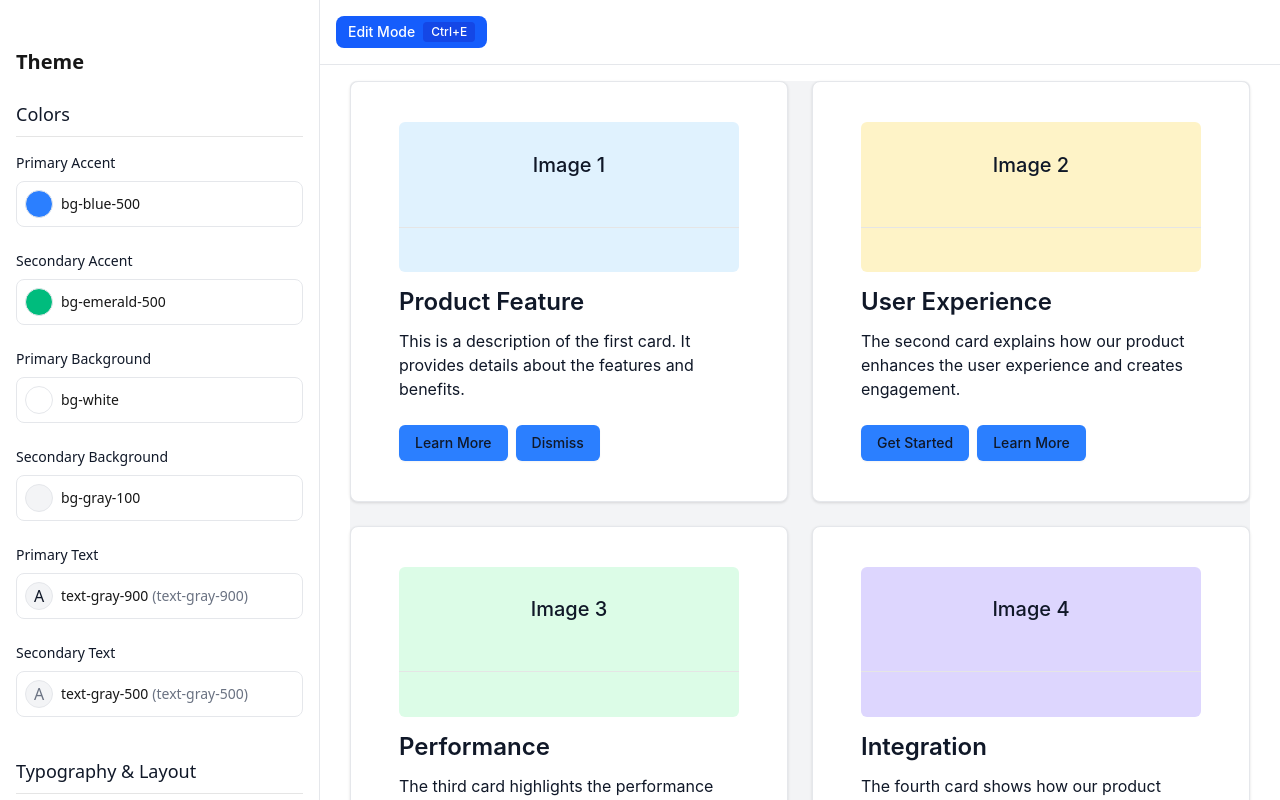
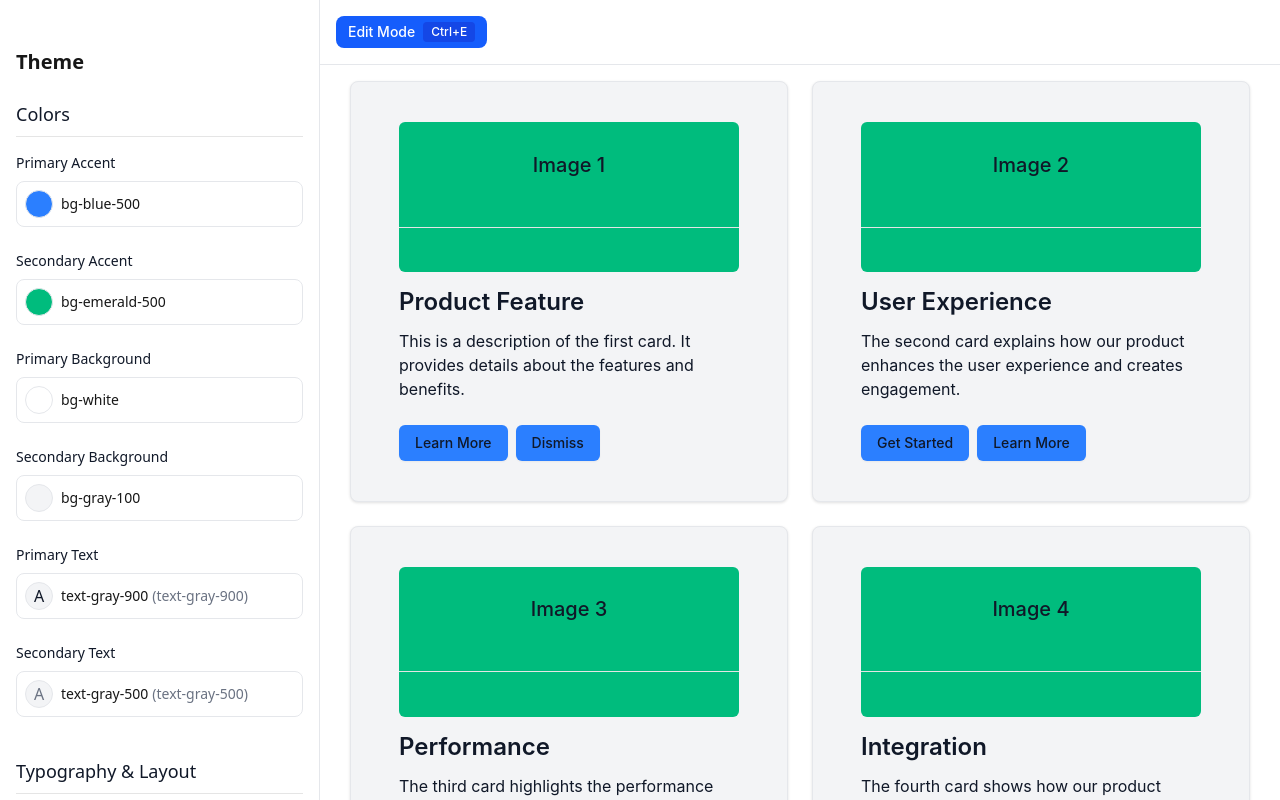
Before and after one commit to daviddossett/targeted-selection, a Next.js app: page / in a window 1280 px wide. Shown: the top 800 px of the page. Built offline with nearby package versions, Linux system fonts and the light colour scheme.

Commit message:
FInally getting back on track here

```diff
--- a/src/components/ComponentRenderer.tsx
+++ b/src/components/ComponentRenderer.tsx
@@ -186,22 +186,42 @@ export const ComponentRenderer: React.FC<ComponentRendererProps> = ({ instance }
       finalStyles.fontFamily = themeSettings.fontFamily;
     }
 
-    // Apply background colors based on component type only if no color is explicitly set
+    // Apply background colors based on component type or id only if no color is explicitly set
     // This includes tailwind classes that start with "bg-"
-    const hasExplicitBgColor = finalStyles.backgroundColor !== undefined && finalStyles.backgroundColor !== "";
+    const hasExplicitBgColor =
+      finalStyles.backgroundColor !== undefined &&
+      finalStyles.backgroundColor !== "" &&
+      finalStyles.backgroundColor !== "hsl(var(--background))" &&
+      finalStyles.backgroundColor !== "hsl(var(--card))";
+
     if (!hasExplicitBgColor) {
       if (component.type === "button") {
         finalStyles.backgroundColor = themeSettings.primaryAccent;
       } else if (component.type === "card") {
-        finalStyles.backgroundColor = themeSettings.primaryBackground;
+        // Card now uses secondary background
+        finalStyles.backgroundColor = themeSettings.secondaryBackground;
       } else if (component.type === "container") {
-        finalStyles.backgroundColor = themeSettings.secondaryBackground;
+        // Special handling for specific components
+        if (component.id === "image") {
+          finalStyles.backgroundColor = themeSettings.secondaryAccent;
+        } else if (component.id === "grid") {
+          // Grid uses primary background
+          finalStyles.backgroundColor = themeSettings.primaryBackground;
+        } else {
+          // Default for other containers
+          finalStyles.backgroundColor = themeSettings.secondaryBackground;
+        }
       }
     }
 
     // Apply text color inheritance from theme if not explicitly set
     // This includes tailwind classes that start with "text-"
-    const hasExplicitTextColor = finalStyles.color !== undefined && finalStyles.color !== "";
+    const hasExplicitTextColor =
+      finalStyles.color !== undefined &&
+      finalStyles.color !== "" &&
+      finalStyles.color !== "hsl(var(--foreground))" &&
+      finalStyles.color !== "hsl(var(--card-foreground))";
+
     if (!hasExplicitTextColor) {
       if (component.type === "button") {
         // Auto-detect if we need light or dark text based on background color
@@ -274,14 +294,27 @@ export const ComponentRenderer: React.FC<ComponentRendererProps> = ({ instance }
     const bgColor = componentStyles.backgroundColor || "";
     if (bgColor.startsWith("bg-")) {
       classes.push(bgColor);
-    } else if (!componentStyles.backgroundColor) {
+    } else if (
+      !componentStyles.backgroundColor ||
+      componentStyles.backgroundColor === "hsl(var(--background))" ||
+      componentStyles.backgroundColor === "hsl(var(--card))"
+    ) {
       // If no explicit background color is set, use theme settings
       if (component.type === "button" && themeSettings.primaryAccent.startsWith("bg-")) {
         classes.push(themeSettings.primaryAccent);
-      } else if (component.type === "card" && themeSettings.primaryBackground.startsWith("bg-")) {
-        classes.push(themeSettings.primaryBackground);
-      } else if (component.type === "container" && themeSettings.secondaryBackground.startsWith("bg-")) {
+      } else if (component.type === "card" && themeSettings.secondaryBackground.startsWith("bg-")) {
+        // Card now uses secondary background
         classes.push(themeSettings.secondaryBackground);
+      } else if (component.type === "container") {
+        if (component.id === "image" && themeSettings.secondaryAccent.startsWith("bg-")) {
+          classes.push(themeSettings.secondaryAccent);
+        } else if (component.id === "grid" && themeSettings.primaryBackground.startsWith("bg-")) {
+          // Grid uses primary background
+          classes.push(themeSettings.primaryBackground);
+        } else if (themeSettings.secondaryBackground.startsWith("bg-")) {
+          // Default for other containers
+          classes.push(themeSettings.secondaryBackground);
+        }
       }
     }
 
@@ -289,7 +322,11 @@ export const ComponentRenderer: React.FC<ComponentRendererProps> = ({ instance }
     const textColor = componentStyles.color || "";
     if (textColor.startsWith("text-")) {
       classes.push(textColor);
-    } else if (!componentStyles.color) {
+    } else if (
+      !componentStyles.color ||
+      componentStyles.color === "hsl(var(--foreground))" ||
+      componentStyles.color === "hsl(var(--card-foreground))"
+    ) {
       // If no explicit text color is set, use theme settings
       if (themeSettings.primaryText.startsWith("text-")) {
         classes.push(themeSettings.primaryText);
--- a/src/lib/defaultAppTemplate.ts
+++ b/src/lib/defaultAppTemplate.ts
@@ -56,7 +56,6 @@ export const defaultAppTemplate: AppDefinition = {
             type: 'container',
             label: 'Image',
             defaultStyles: {
-                backgroundColor: '#f3f4f6',
                 borderRadius: '0.375rem',
                 width: '100%',
                 height: '150px',
@@ -72,7 +71,6 @@ export const defaultAppTemplate: AppDefinition = {
             type: 'card',
             label: 'Card',
             defaultStyles: {
-                backgroundColor: 'white',
                 borderRadius: '0.5rem',
                 padding: '1.5rem',
                 width: '100%',
@@ -119,9 +117,6 @@ export const defaultAppTemplate: AppDefinition = {
                             parentId: 'card-1',
                             properties: {
                                 title: 'Image 1',
-                            },
-                            instanceStyles: {
-                                backgroundColor: '#e0f2fe',
                             },
                         },
                         {
@@ -183,9 +178,6 @@ export const defaultAppTemplate: AppDefinition = {
                             properties: {
                                 title: 'Image 2',
                             },
-                            instanceStyles: {
-                                backgroundColor: '#fef3c7',
-                            },
                         },
                         {
                             id: 'heading-2',
@@ -245,9 +237,6 @@ export const defaultAppTemplate: AppDefinition = {
                             parentId: 'card-3',
                             properties: {
                                 title: 'Image 3',
-                            },
-                            instanceStyles: {
-                                backgroundColor: '#dcfce7',
                             },
                         },
                         {
@@ -309,9 +298,6 @@ export const defaultAppTemplate: AppDefinition = {
                             properties: {
                                 title: 'Image 4',
                             },
-                            instanceStyles: {
-                                backgroundColor: '#ddd6fe',
-                            },
                         },
                         {
                             id: 'heading-4',
```
